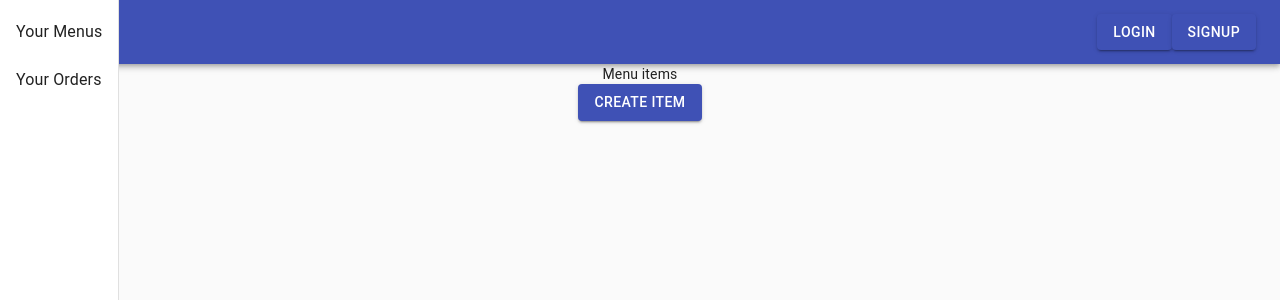
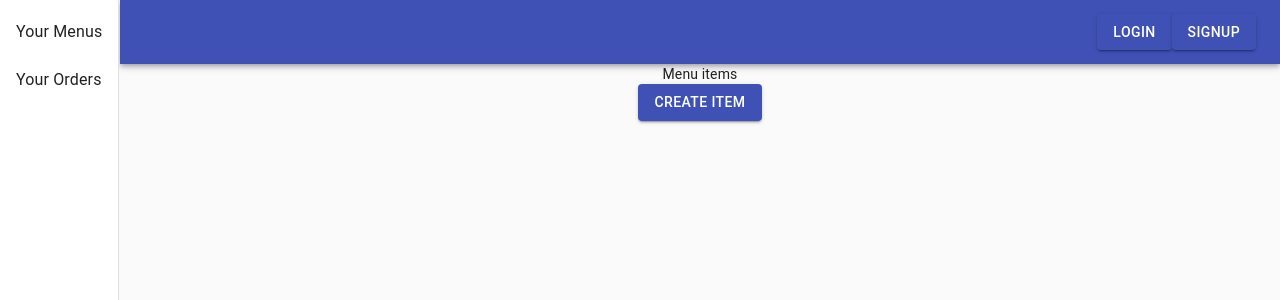
Before and after one commit to Owleks/delivery-admin, a React (Create React App) app: page /menus/1 in a window 1280 px wide. Shown: the top 300 px of the page. Built offline with nearby package versions, Linux system fonts and the light colour scheme.

Commit message:
leftNav: hotfix with offset

```diff
--- a/src/App.js
+++ b/src/App.js
@@ -1,44 +1,52 @@
 import React from 'react';
-import {Router, Route} from 'react-router-dom';
-import {createBrowserHistory} from 'history';
-import {CssBaseline} from '@material-ui/core';
+import { Router, Route } from 'react-router-dom';
+import { createBrowserHistory } from 'history';
+import { CssBaseline, makeStyles } from '@material-ui/core';
+
+import './App.css';
+import { LeftNavComponent } from './components/LeftNav';
+import { OrdersPageComponent } from './pages/Orders';
+import { MenusPageComponent } from './pages/Menus';
+import { LoginPageComponent } from './pages/Login';
+import { SignupPageComponent } from './pages/Signup';
+import { HeaderComponent } from './components/Header';
+import AuthContextComponent from './common/AuthContext';
+import { MenuItemsPageComponent } from './pages/MenuItems';
+
+const history = createBrowserHistory();
+const useStyles = makeStyles({
+    leftNavOffset: {
+        marginLeft: 120
+    }
+});
 
 
-import './App.css';
-import {LeftNavComponent} from './components/LeftNav';
-import {OrdersPageComponent} from './pages/Orders';
-import {MenusPageComponent} from './pages/Menus';
-import {LoginPageComponent} from './pages/Login';
-import {SignupPageComponent} from './pages/Signup';
-import {HeaderComponent} from './components/Header';
-import AuthContextComponent from './common/AuthContext';
-import {MenuItemsPageComponent} from './pages/MenuItems';
-
-const history = createBrowserHistory();
-
 function App() {
+    const classes = useStyles();
     return (
         <div className="App">
             <CssBaseline />
             <Router history={history}>
                 <AuthContextComponent>
-                    <HeaderComponent/>
-                    <LeftNavComponent/>
+                    <LeftNavComponent />
+                    <div className={classes.leftNavOffset}>
+                        <HeaderComponent />
                         <Route exact path="/menus">
-                        <MenusPageComponent/>
+                            <MenusPageComponent />
                         </Route>
                         <Route exact path="/orders">
-                        <OrdersPageComponent/>
+                            <OrdersPageComponent />
                         </Route>
                         <Route path="/login">
-                        <LoginPageComponent/>
+                            <LoginPageComponent />
                         </Route>
                         <Route path="/signup">
-                        <SignupPageComponent/>
+                            <SignupPageComponent />
                         </Route>
                         <Route path="/menus/:menuId">
-                        <MenuItemsPageComponent/>
+                            <MenuItemsPageComponent />
                         </Route>
+                    </div>
                 </AuthContextComponent>
             </Router>
 
```
Lines whose indentation alone changed are shown as unchanged.
